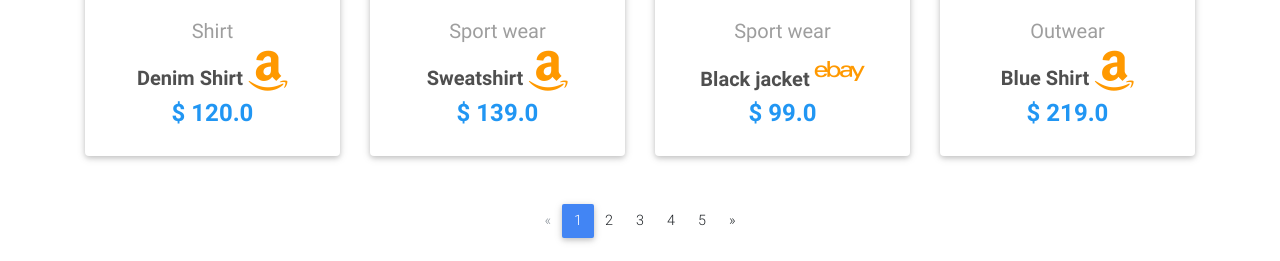
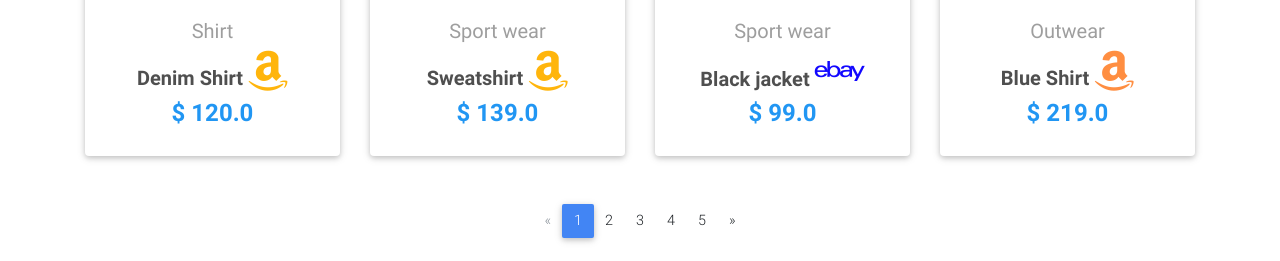
Before and after one commit to MJB90/PerfectOffers, a Django app: page / in a window 1280 px wide. Shown: the part 1166-1427 px from the top of the page. Run offline with Django 3.2, Linux system fonts and the light colour scheme; data comes from the database, SQL or seed files in the repository; both versions use the stored data as it was after the commit; some libraries are stand-ins or nearby versions.

Commit message:
icon colors added in db

```diff
--- a/core/models.py
+++ b/core/models.py
@@ -1,6 +1,7 @@
 from django.conf import settings
 from django.db import models
 from django.shortcuts import reverse
+from colorfield.fields import ColorField
 
 # Create your models here.
 
@@ -25,6 +26,7 @@ class Item(models.Model):
     url = models.URLField()
     icon = models.CharField(max_length=100)
     slug = models.SlugField()
+    iconcolor = ColorField()
 
     def __str__(self):
         return self.title
--- a/perfectoffer/settings.py
+++ b/perfectoffer/settings.py
@@ -16,6 +16,7 @@ INSTALLED_APPS = [
     'django.contrib.staticfiles',
     'django.contrib.sites',
     'allauth',
+    'colorfield',
     'allauth.account',
     'allauth.socialaccount',
     'core'
--- a/requirements.txt
+++ b/requirements.txt
@@ -5,3 +5,4 @@ pycodestyle==2.5.0
 pytz==2018.5
 sqlparse==0.2.4
 django-allauth==0.39.1
+django-colorfield==0.3.1
--- a/templates/home.html
+++ b/templates/home.html
@@ -196,7 +196,7 @@
               <h5>
                 <strong>
                   <a href="{{ item.get_absolute_url }}" class="dark-grey-text">{{ item.title }}
-                    <i class="{{ item.icon}}" style="font-size:40px ;color:rgb(255, 153, 0)"></i>
+                    <i class="{{ item.icon}}" style="font-size:40px ;color: {{ item.iconcolor }}"></i>
                   </a>
                 </strong>
               </h5>
```
Also changed, not shown: core/migrations/0006_item_iconcolor.py (added), db.sqlite3.
